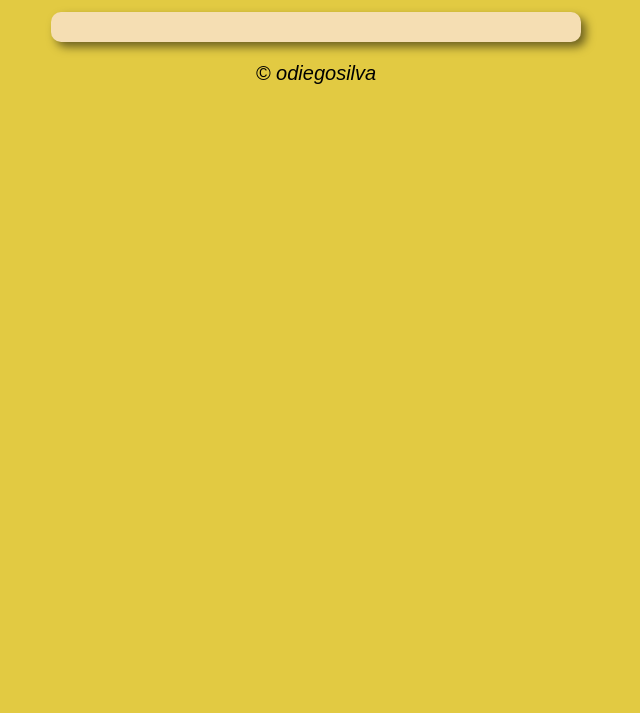
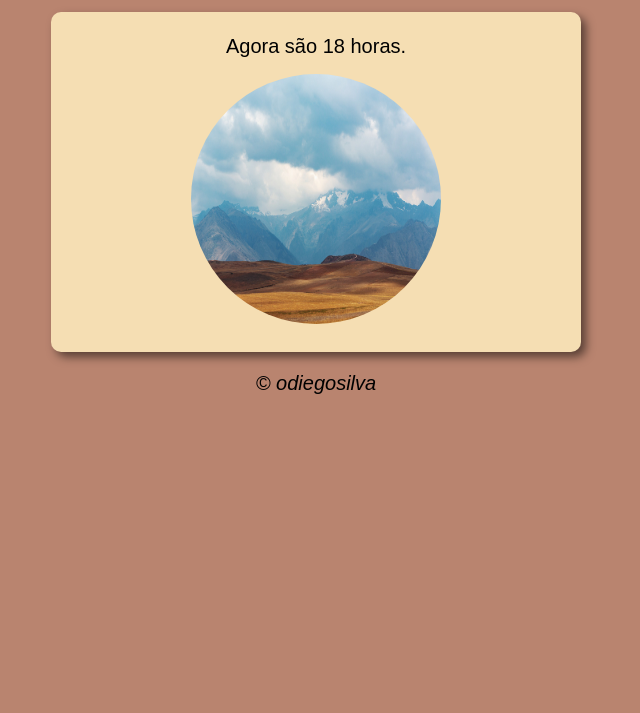
Before and after one commit to odiegosilva1/Hora-do-Dia, a plain HTML site: page public/index.html in a window 1280 px wide. Shown: the part 87-800 px from the top of the page, without its empty margins (324-964 px from the left). Drawn offline with Linux system fonts and the light colour scheme.

Commit message:
update js

```diff
--- a/public/css/style.css
+++ b/public/css/style.css
@@ -26,3 +26,16 @@ footer{
     font-style: italic;
 
 }
+
+div {
+    text-align: center;
+    padding: 8px;
+}
+
+/*imagens */
+
+#imagem{
+    border-radius: 50%;
+    width: 250px;
+    height: 250px;
+}
--- a/public/index.html
+++ b/public/index.html
@@ -6,16 +6,16 @@
     <link rel="stylesheet" href="./css/style.css">
     <title>Projeto JS</title>
 </head>
-<body>
+<body onload="carregar()">
     <header>
-        <h1>Título</h1>
+        <h1>Hora do Dia</h1>
     </header>
     <section>
-        <div>
-
+        <div id="msg">
+            Aqui vai a mensagem...
         </div>
-        <div>
-
+        <div id="foto">
+            <img id="imagem" src="./imagens/manha-img.png" alt="Foto do Dia">
         </div>
     </section>
     <footer>
--- a/public/js/script.js
+++ b/public/js/script.js
@@ -1 +1,21 @@
-alert('cú')
+function carregar() {
+    var msg = window.document.getElementById('msg')
+    var img = window.document.getElementById('imagem')
+    var data = new Date()
+    var hora = data.getHours()
+
+    msg.innerHTML = `Agora são ${hora} horas.`
+    if (hora >= 0 && hora < 12) {
+        // Bom Dia!
+        img.src = './imagens/manha-img.png'
+        document.body.style.background = '#e2cd9f'
+    } else if (hora >= 12 && hora <= 18) {
+        // Boa tarde!
+        img.src = './imagens/tarde-img.png'
+        document.body.style.background = '#b9846f'
+    } else {
+        // Boa Noite!
+        img.src = './imagens/noite-img.png'
+        document.body.style.background = '#515154'
+    }
+}
```
Also changed, not shown: public/imagens/manha-img.png (added), public/imagens/noite-img.png (added), public/imagens/tarde-img.png (added), 1 other file.
